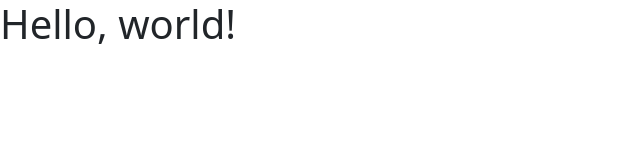
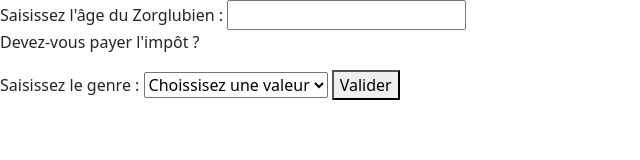
Before and after one commit to davydebut/javascript-apprentissage, a plain HTML site: page impôt/index.html in a window 1280 px wide. Shown: the whole page, without its empty margins (0-640 px from the left). Drawn offline with nearby package versions, Linux system fonts and the light colour scheme.

Commit message:
modif html

```diff
--- a/impôt/index.html
+++ b/impôt/index.html
@@ -14,7 +14,20 @@
 </head>
 
 <body>
-    <h1>Hello, world!</h1>
+
+    <label for="âge">Saisissez l'âge du Zorglubien :</label>
+    <input type="number" name="âge" id="age">
+    <p>Devez-vous payer l'impôt ?</p>
+
+    <label for="sexe">Saisissez le genre :</label>
+    <select name="sexe" id="sexe">
+        <option value="sexe">Choissisez une valeur</option>
+    </select>
+    <button type="submit">Valider</button>
+
+
+
+
 
     <!-- Optional JavaScript; choose one of the two! -->
     <script src="app.js"></script>
```
